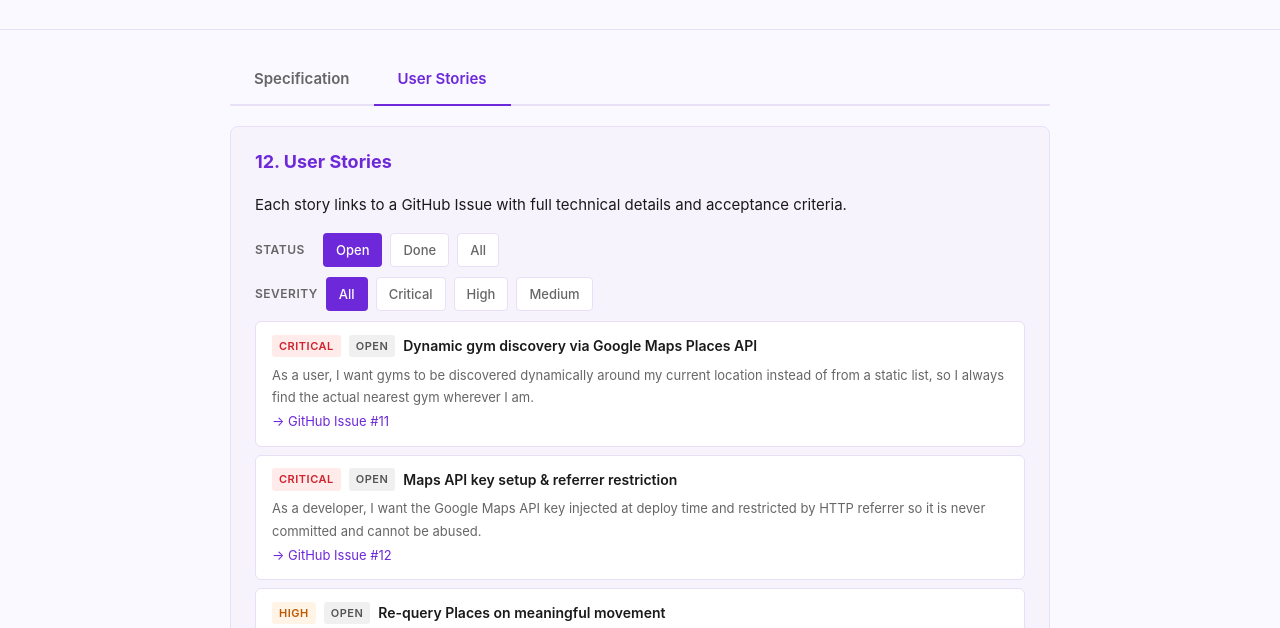
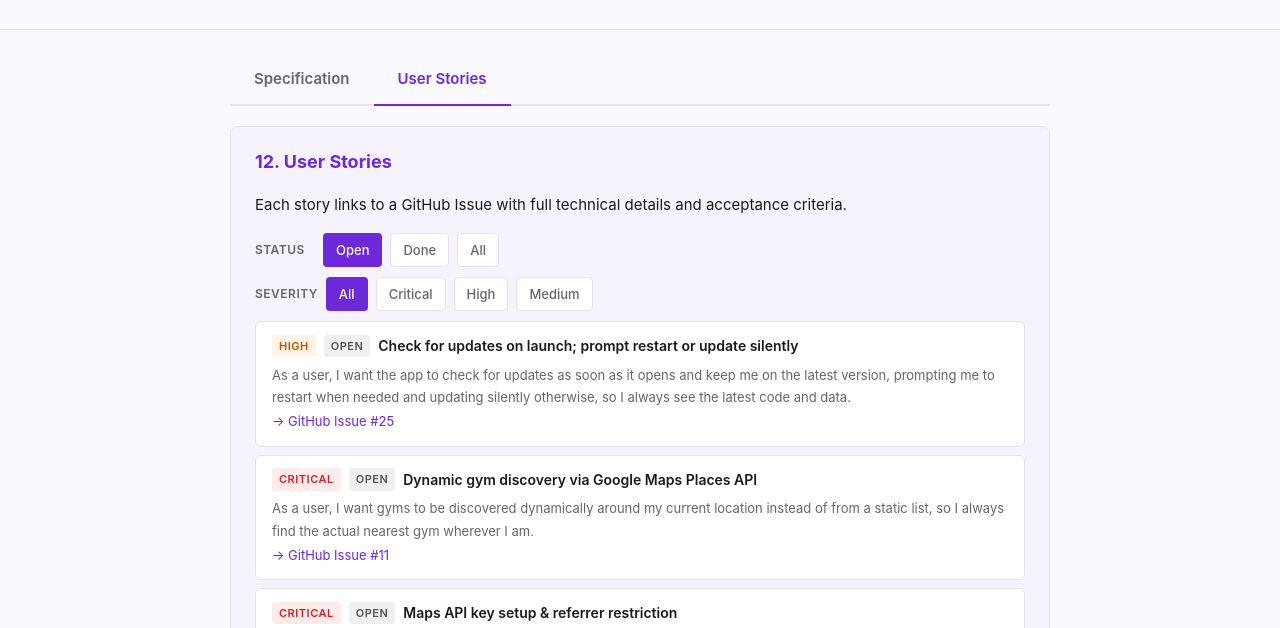
Before and after one commit to m3ssana/gainztracker, a website: page SPEC.html in a window 1280 px wide. Both pictures are taken after a click on the tab "User Stories". Shown: the part 110-738 px from the top of the page. Drawn offline with Linux system fonts and the light colour scheme.

Commit message:
docs: add update-on-launch story to backlog (#25) (#26)
Tracks checking for updates on app open with a restart prompt for
shell/code updates and silent background updates for data, so users
always run the latest version. Backlog card only — implementation
tracked in issue #25.

```diff
--- a/SPEC.html
+++ b/SPEC.html
@@ -214,6 +214,16 @@
   </div>
 
   <!-- OPEN stories -->
+  <div class="story" data-status="open" data-severity="HIGH">
+    <div class="story-header">
+      <span class="badge badge-HIGH">High</span>
+      <span class="badge badge-open">Open</span>
+      <span class="story-title">Check for updates on launch; prompt restart or update silently</span>
+    </div>
+    <p class="story-desc">As a user, I want the app to check for updates as soon as it opens and keep me on the latest version, prompting me to restart when needed and updating silently otherwise, so I always see the latest code and data.</p>
+    <a class="story-link" href="https://github.com/m3ssana/gainztracker/issues/25" target="_blank">→ GitHub Issue #25</a>
+  </div>
+
   <div class="story" data-status="open" data-severity="CRITICAL">
     <div class="story-header">
       <span class="badge badge-CRITICAL">Critical</span>
```
